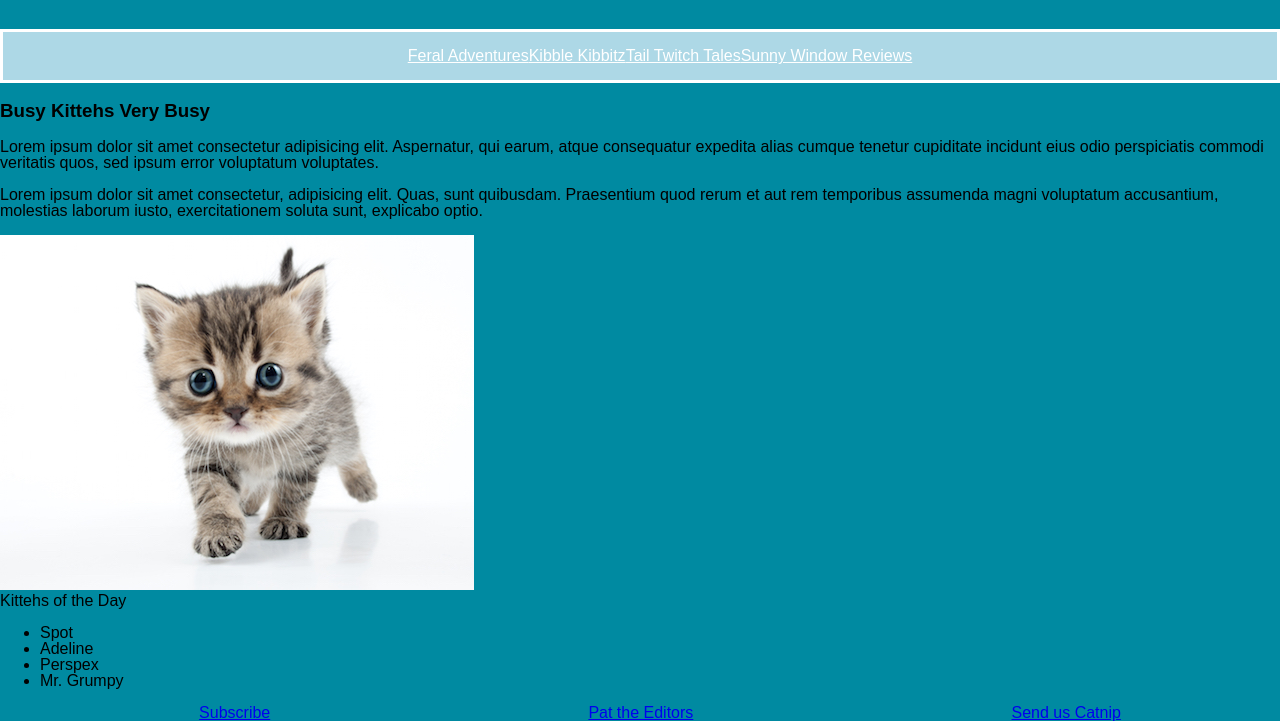
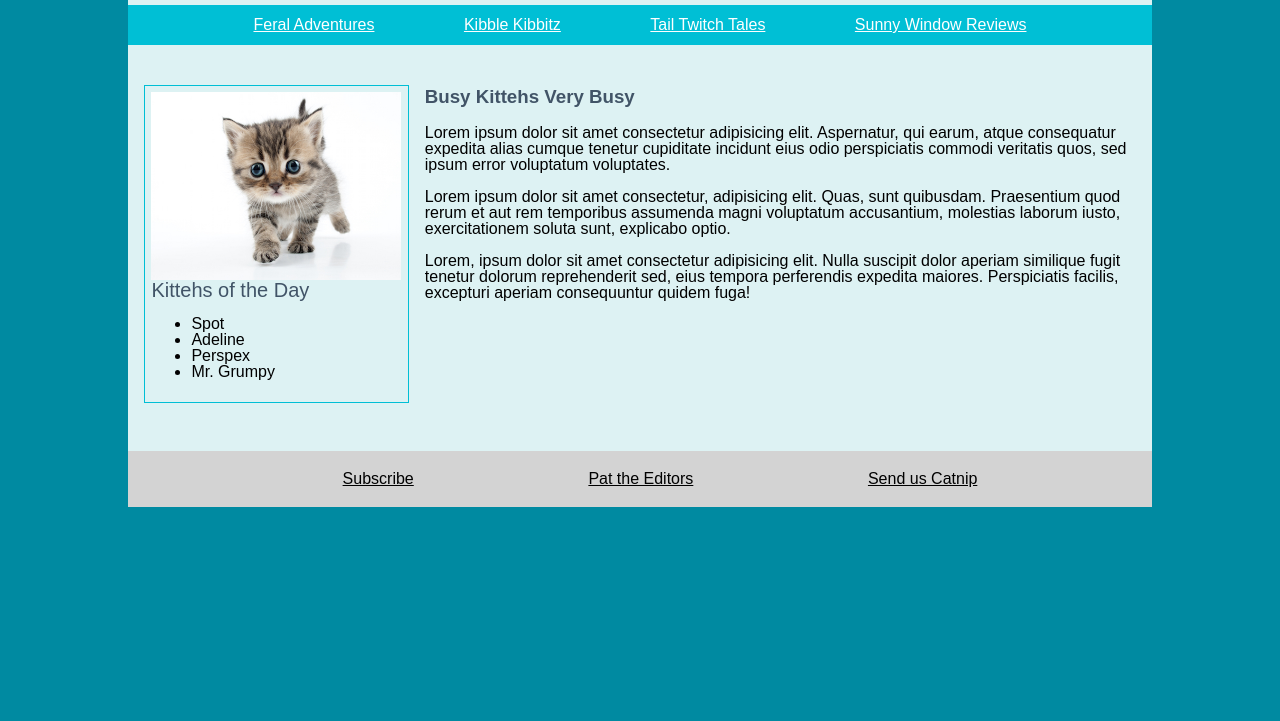
Before and after one commit to uncrownedthrone/daily-kitteh-homework, a website: page public/index.html in a window 1280 px wide. Shown: the part 115-836 px from the top of the page. Drawn offline with Linux system fonts and the light colour scheme.

Commit message:
make last fixes and submit tonight

```diff
--- a/public/index.html
+++ b/public/index.html
@@ -10,7 +10,7 @@
   <body>
     <main>
       <h1>The Daily Kitteh</h1>
-			<nav class="top">
+      <nav class="top-nav">
         <ul>
           <li><a href="#">Feral Adventures</a></li>
           <li><a href="#">Kibble Kibbitz</a></li>
@@ -18,22 +18,8 @@
           <li><a href="#">Sunny Window Reviews</a></li>
         </ul>
       </nav>
-			<section class="main">
-				<h3>Busy Kittehs Very Busy</h3>
-				<p>
-					Lorem ipsum dolor sit amet consectetur adipisicing elit. Aspernatur,
-					qui earum, atque consequatur expedita alias cumque tenetur cupiditate
-					incidunt eius odio perspiciatis commodi veritatis quos, sed ipsum
-					error voluptatum voluptates.
-				</p>
-				<p>
-					Lorem ipsum dolor sit amet consectetur, adipisicing elit. Quas, sunt
-					quibusdam. Praesentium quod rerum et aut rem temporibus assumenda
-					magni voluptatum accusantium, molestias laborum iusto, exercitationem
-					soluta sunt, explicabo optio.
-				</p>
-			</section>
-			<section class="kitty-of-day">
+      <section class="main-content">
+        <section class="kitty-photo">
           <img src="/images/kitty.jpg" alt="kitty photo" />
           <figcaption>Kittehs of the Day</figcaption>
           <ul>
@@ -43,7 +29,29 @@
             <li>Mr. Grumpy</li>
           </ul>
         </section>
-			<nav class="bottom">
+        <section class="article">
+          <h3>Busy Kittehs Very Busy</h3>
+          <p>
+            Lorem ipsum dolor sit amet consectetur adipisicing elit. Aspernatur,
+            qui earum, atque consequatur expedita alias cumque tenetur
+            cupiditate incidunt eius odio perspiciatis commodi veritatis quos,
+            sed ipsum error voluptatum voluptates.
+          </p>
+          <p>
+            Lorem ipsum dolor sit amet consectetur, adipisicing elit. Quas, sunt
+            quibusdam. Praesentium quod rerum et aut rem temporibus assumenda
+            magni voluptatum accusantium, molestias laborum iusto,
+            exercitationem soluta sunt, explicabo optio.
+          </p>
+          <p>
+            Lorem, ipsum dolor sit amet consectetur adipisicing elit. Nulla
+            suscipit dolor aperiam similique fugit tenetur dolorum reprehenderit
+            sed, eius tempora perferendis expedita maiores. Perspiciatis
+            facilis, excepturi aperiam consequuntur quidem fuga!
+          </p>
+        </section>
+      </section>
+      <nav class="bottom-nav">
         <ul>
           <li><a href="#">Subscribe</a></li>
           <li><a href="#">Pat the Editors</a></li>
--- a/public/screen.css
+++ b/public/screen.css
@@ -12,28 +12,87 @@ body {
   min-height: 100%;
 }
 
+.main {
+  width: 80%;
+  margin: auto;
+  background: #ddf2f3;
+}
+
 h1 {
   text-align: center;
   font-size: 3rem;
   padding: 1rem;
-	font-family: 'Times New Roman', Times, serif;
+  font-family: Georgia, 'Times New Roman', Times, serif;
+  color: #415467;
+  margin: 1rem;
 }
 
-.top {
-	background-color: lightblue;
-	display: flex;
-	justify-content: center;
-	color: white;
-	border: solid;
+.top-nav {
+  background-color: #00bfd5;
 }
 
-.top a {
+.top-nav a {
   color: white;
 }
 
-nav ul {
+.top-nav ul {
   display: flex;
   list-style: none;
-	justify-content: space-around;
-	color: white;
+  justify-content: space-evenly;
+  align-items: center;
+  padding: 0.75rem;
+  margin: 1.5rem;
 }
+
+main {
+  width: 80%;
+  margin: auto;
+  background: #ddf2f3;
+}
+
+.kitty-photo {
+  display: flex;
+  flex-direction: column;
+  padding: 0.4rem;
+  margin: 1rem;
+  border: 1px solid #00bfd5;
+  margin-bottom: 3rem;
+}
+
+img {
+  width: 250px;
+  height: auto;
+}
+
+h3 {
+  color: #415467;
+}
+
+figcaption {
+  color: #415467;
+  font-size: 1.25rem;
+}
+
+.bottom-nav {
+  background-color: #d3d3d3;
+  padding: 0.25rem 0;
+}
+
+.bottom-nav a {
+  color: black;
+}
+
+.bottom-nav ul {
+  display: flex;
+  list-style: none;
+  justify-content: space-evenly;
+  align-items: center;
+}
+
+h2 {
+  color: #415467;
+}
+
+.main-content {
+  display: flex;
+}
```
Lines whose indentation alone changed are shown as unchanged.
